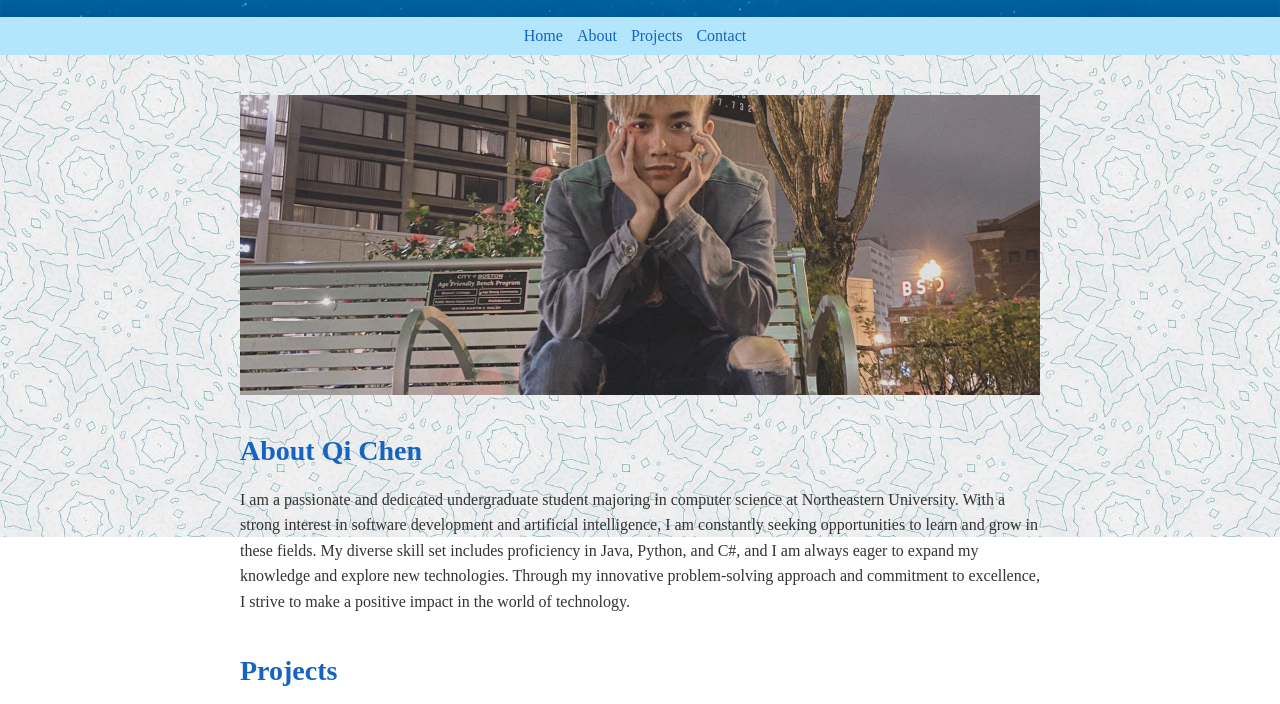
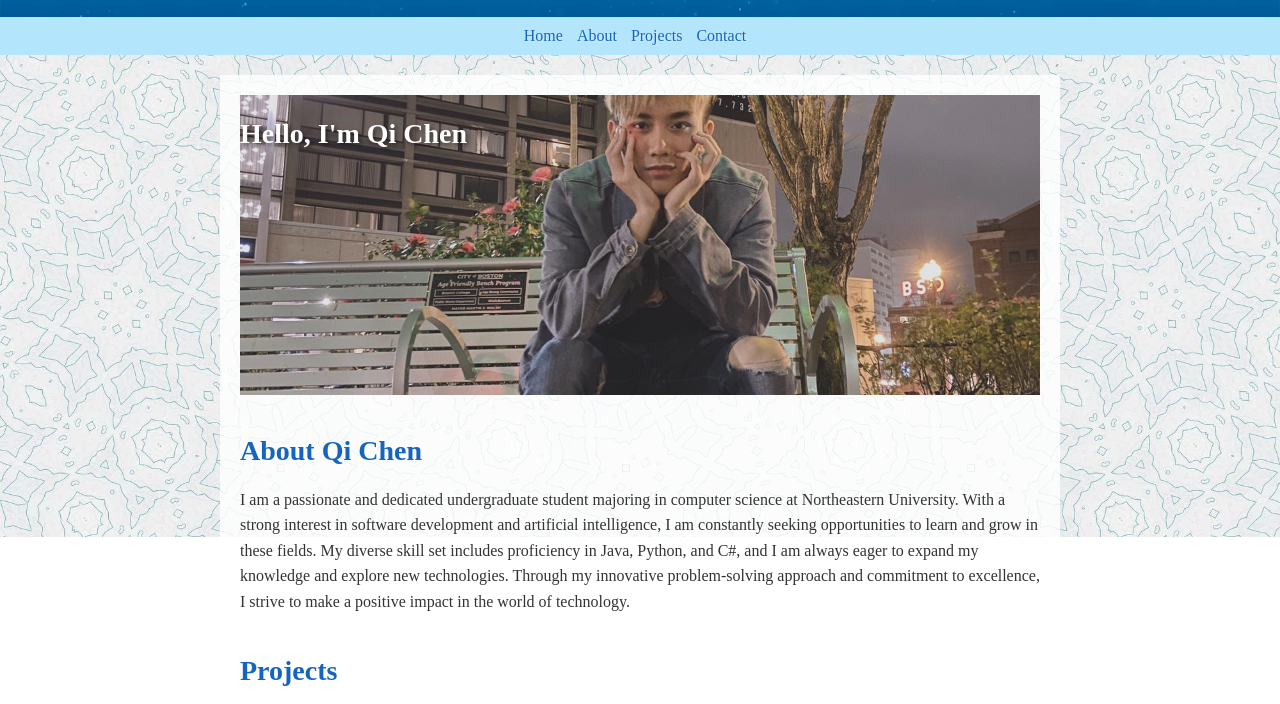
Before and after one commit to qich3n/qich3n.github.io, a plain HTML site: page index.html in a window 1280 px wide. Shown: the part 263-967 px from the top of the page. Drawn offline with Linux system fonts and the light colour scheme.

Commit message:
Update index.html
test

```diff
--- a/index.html
+++ b/index.html
@@ -19,6 +19,7 @@
       background-image: url("websitetemplate.jpg");
       background-repeat: no-repeat;
       background-size: cover;
+      background-color: rgba(255, 255, 255, 0.5);
       z-index: -1;
     }
 
@@ -64,6 +65,7 @@
 
     h1, h2, p, li {
       color: #333;
+      text-shadow: 1px 1px 2px rgba(255, 255, 255, 0.5);
     }
 
     a {
@@ -79,6 +81,7 @@
       max-width: 800px;
       margin: 0 auto;
       padding: 20px;
+      background: rgba(255, 255, 255, 0.8);
     }
 
     .hero {
@@ -201,6 +204,7 @@
     <div class="container">
       <section class="hero">
         <img src="websitepic.jpeg" alt="Coding Image">
+        <h1>Hello, I'm Qi Chen</h1>
       </section>
 
       <section class="about-section">
```
